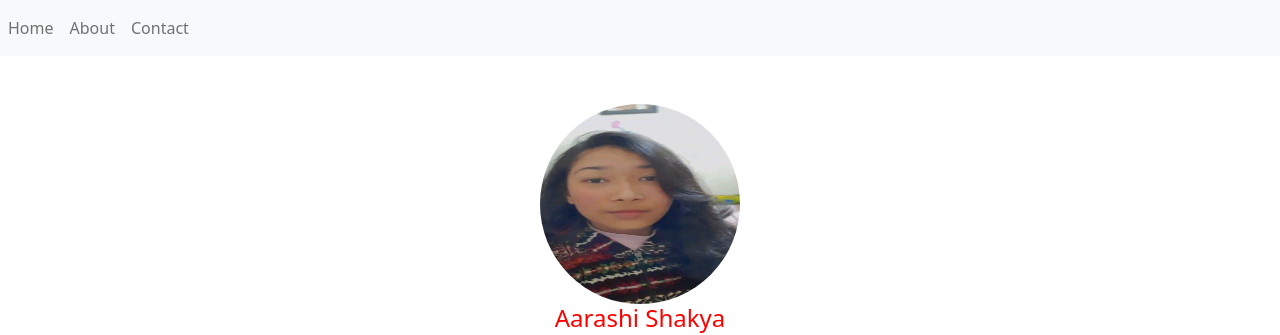
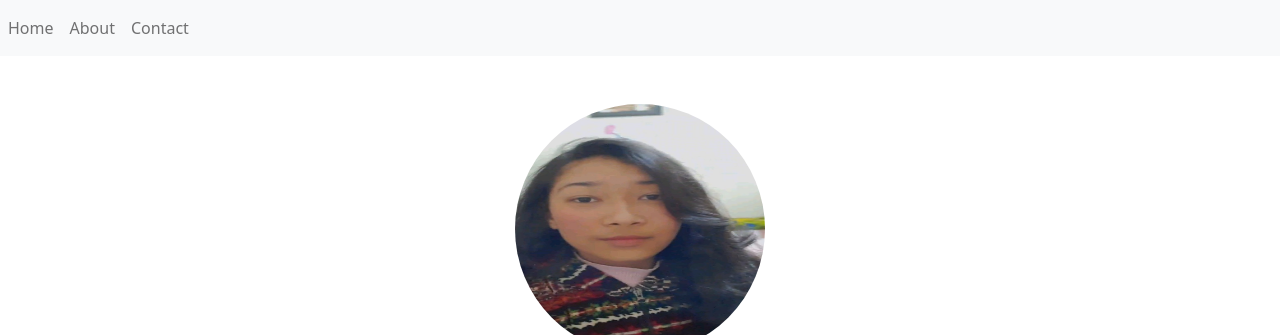
Before and after one commit to aarashiiishakya/aarashi, a plain HTML site: page templates/index.html in a window 1280 px wide. Shown: the top 335 px of the page. Drawn offline with Linux system fonts and the light colour scheme.

Commit message:
index file updated

```diff
--- a/templates/index.html
+++ b/templates/index.html
@@ -31,7 +31,7 @@
 <div class="container-fluid p-5 bg-white text-black
 text-center">
 <img src="../assets/img/profile.jpg" class="rounded-circle"
-height="200" width="200">
+height="250" width="250">
 <h4 style="color:red;">Aarashi Shakya</h4>
 <img src="../assets/img/facebook.svg" height="30" width="30">
 <img src="../assets/img/linkedin.svg" height="30" width="30">
```
